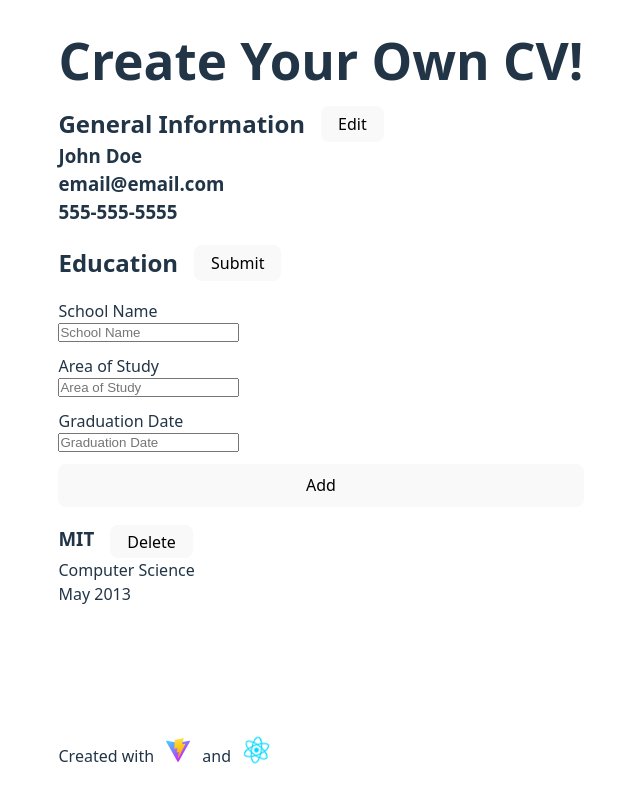
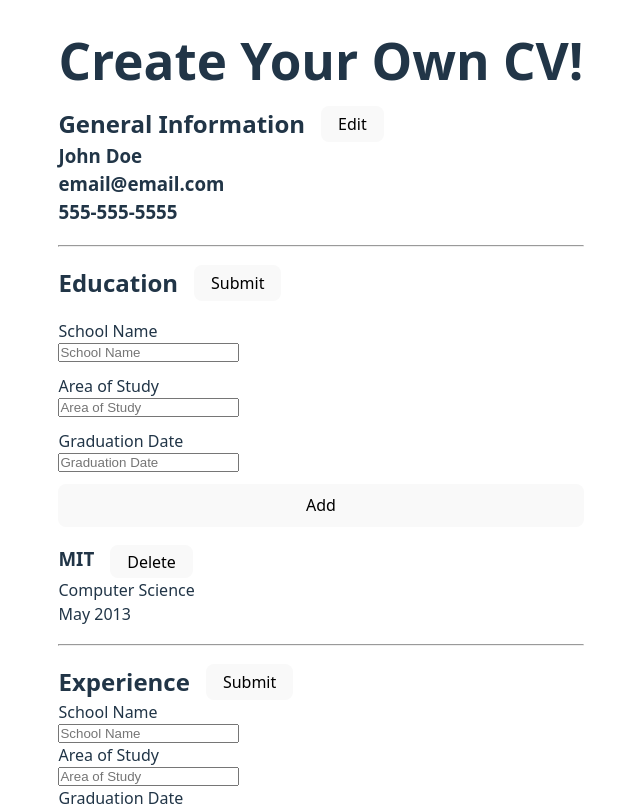
Before and after one commit to jkaps9/cv-application, a React (Vite) app: page / in a window 1280 px wide. Shown: the top 806 px of the page, without its empty margins (319-959 px from the left). Built offline with nearby package versions, Linux system fonts and the light colour scheme.

Commit message:
update experience item fields

```diff
--- a/src/App.jsx
+++ b/src/App.jsx
@@ -4,6 +4,7 @@
 import "./App.css";
 import GeneralInfo from "./components/GeneralInfo";
 import Education from "./components/Education";
+import Experience from "./components/Experience";
 
 function App() {
   return (
@@ -16,12 +17,15 @@
           {/* General Information (name, email, and phone) */}
           <GeneralInfo />
         </section>
+        <hr />
         <section>
           {/* Educational experience (school name, title of study, and date of study) */}
           <Education />
         </section>
+        <hr />
         <section>
           {/* Practical experience (company name, position title, main responsibilities of your jobs, date from and until when you worked for that company) */}
+          <Experience />
         </section>
       </main>
 
--- a/src/components/Experience.jsx
+++ b/src/components/Experience.jsx
@@ -9,9 +9,11 @@
   const [items, setItems] = useState([
     {
       id: 0,
-      schoolName: "MIT",
-      areaOfStudy: "Computer Science",
-      graduationDate: "May 2013",
+      companyName: "Google",
+      positionTitle: "Software Engineer",
+      startDate: "June 2013",
+      endDate: "September 2022",
+      responsibilities: "Design, develop, test, deploy, maintain, and improve software using production principles.\nManage individual project priorities, deadlines, and deliverables.\nWork with the cross-functional team partners to understand their requirements and build the products to meet those requirements.\nDevelop and maintain security services to manage security artifacts used by GGN&I network. \nDesign and implement workflows for automating bootstrapping, upgrades, and turnup of networking gear."
     },
   ]);
   const [isEditing, setIsEditing] = useState(true);
@@ -21,9 +23,11 @@
       ...items,
       {
         id: nextId++,
-        schoolName: newItem.schoolName,
-        areaOfStudy: newItem.areaOfStudy,
-        graduationDate: newItem.graduationDate,
+        companyName: newItem.companyName,
+        positionTitle: newItem.positionTitle,
+        startDate: newItem.startDate,
+        endDate: newItem.endDate,
+        responsibilities: newItem.responsibilities
       },
     ]);
   }
```
